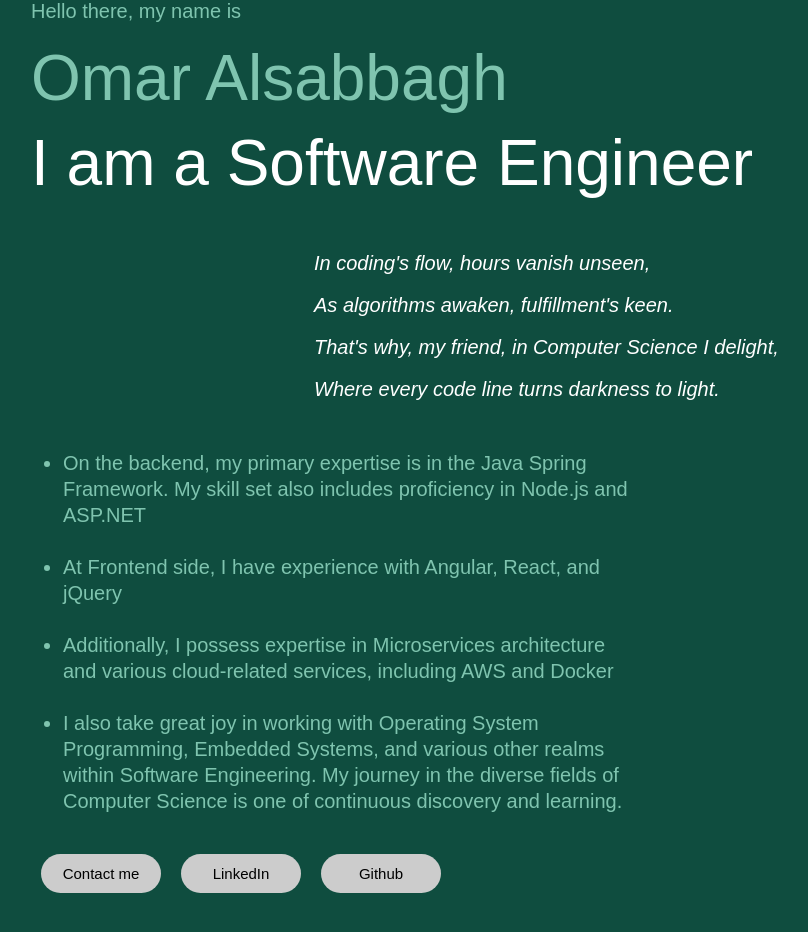
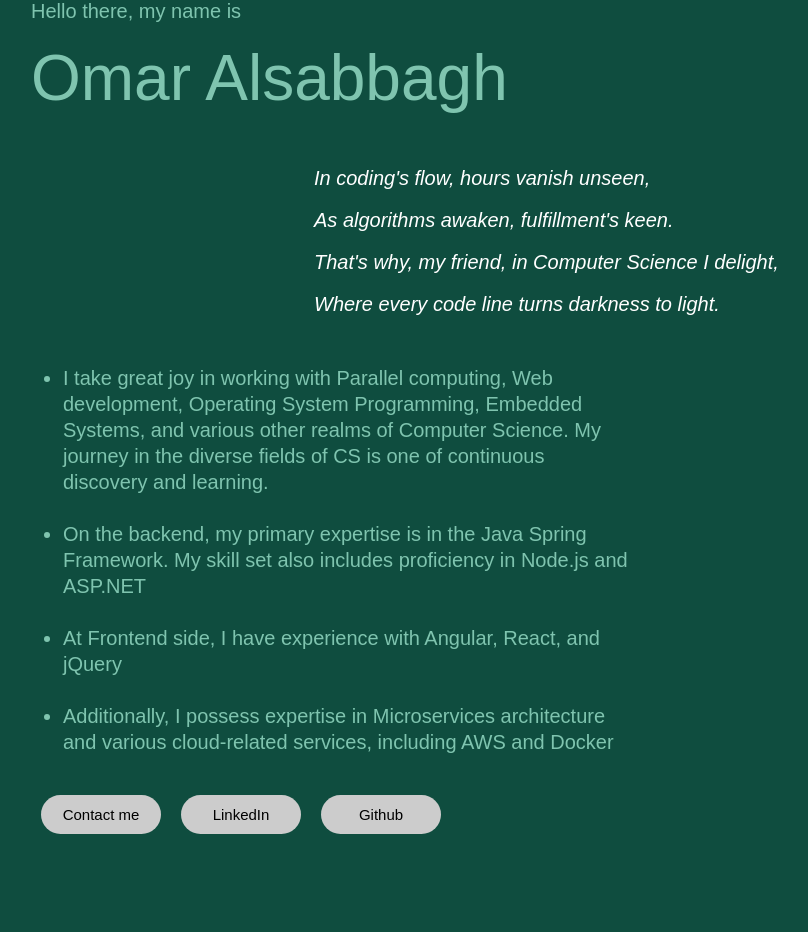
Before and after one commit to Omar-Alsabbagh17/portfolio-website, an Angular app: page / in a window 1280 px wide. Shown: the part 180-1112 px from the top of the page, without its empty margins (51-859 px from the left). Built offline with nearby package versions, Linux system fonts and the light colour scheme; a web font is replaced by a local one.

Commit message:
2nd commit

```diff
--- a/src/app/components/home/home.component.html
+++ b/src/app/components/home/home.component.html
@@ -1,9 +1,8 @@
-<div class="container mt-5">
+<div class="container mt-5" xmlns="http://www.w3.org/1999/html">
   <section class="main-section" style="margin-top: 100px">
     <p style="color: var(--primary-text-color)">Hello there, my name is</p>
     <div class="heading">
       <h1 style="color: var(--primary-text-color)"> Omar Alsabbagh </h1>
-      <h1 class="text-white">I am a Software Engineer</h1>
     </div>
 
       <figure class="my-5">
@@ -18,15 +17,14 @@
       </figure>
 
     <ul class="desc">
+      <li> I take great joy in working with Parallel computing, Web development, Operating System Programming, Embedded Systems,
+        and various other realms of Computer Science. My journey in the diverse fields of CS is one of continuous discovery and learning.
+      </li> <br>
       <li> On the backend, my primary expertise is in the Java Spring Framework. My skill set also includes proficiency in Node.js and ASP.NET </li>
       <br>
       <li> At Frontend side, I have experience with Angular, React, and jQuery</li>
       <br>
       <li> Additionally, I possess expertise in Microservices architecture and various cloud-related services, including AWS and Docker</li>
-      <br>
-      <li> I also take great joy in working with Operating System Programming, Embedded Systems, and various other realms within Software Engineering.
-        My journey in the diverse fields of Computer Science is one of continuous discovery and learning.
-      </li>
     </ul>
 
     <div class="btn-container">
```
